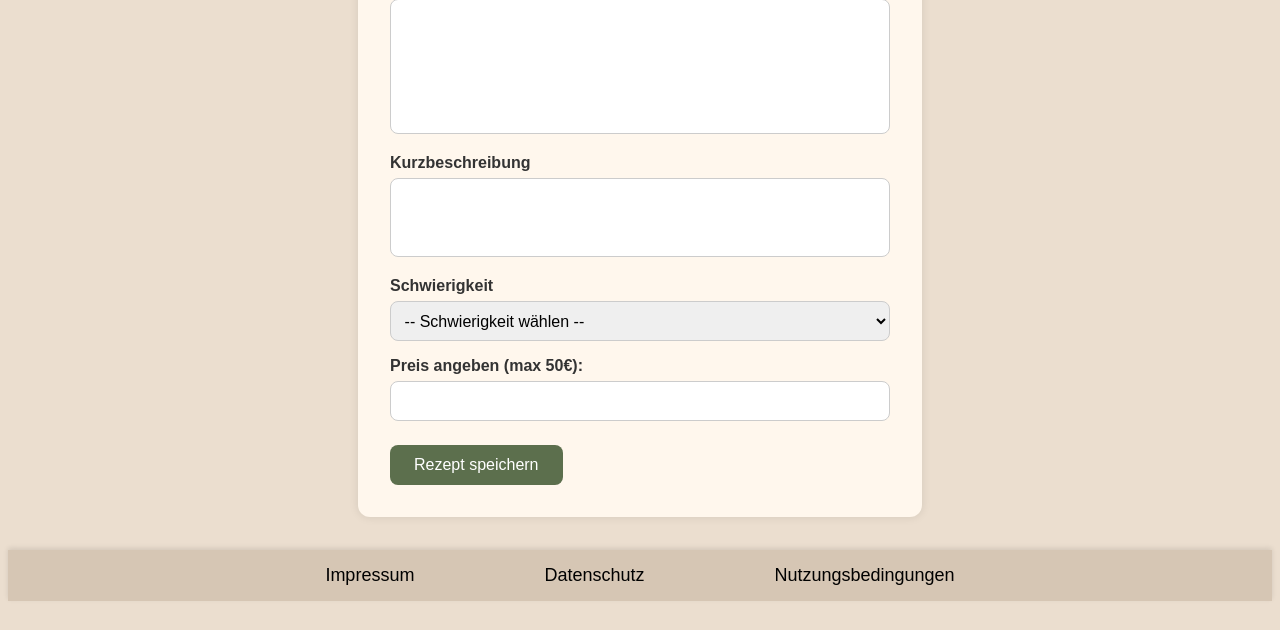
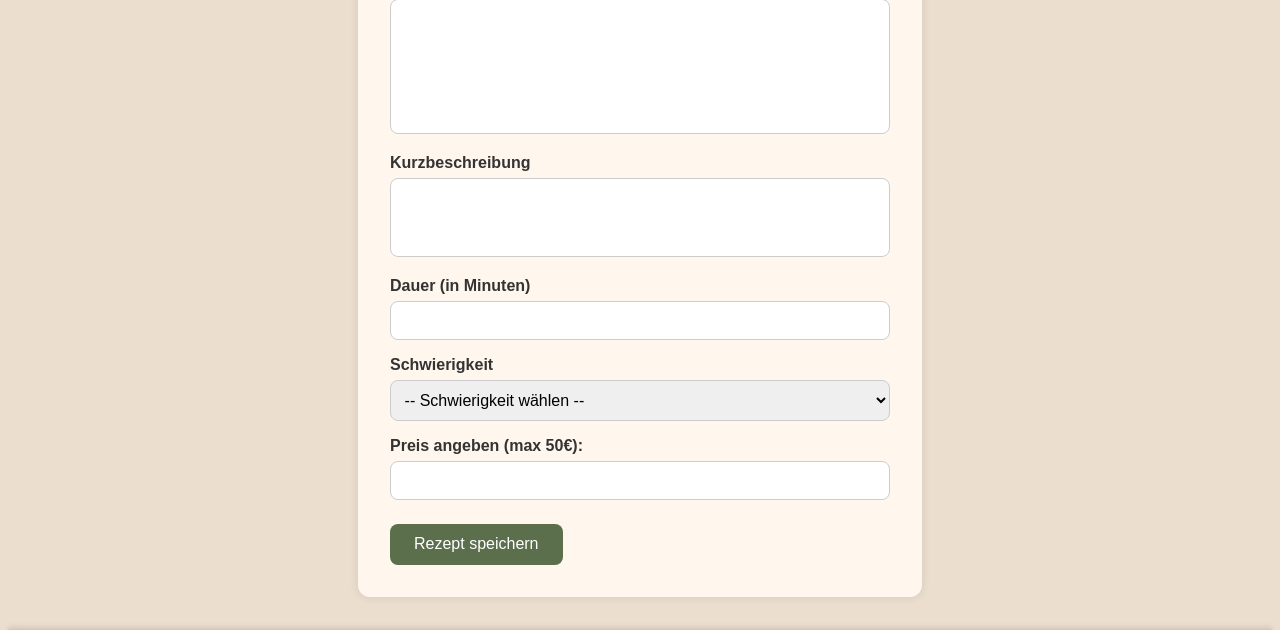
Before and after one commit to cln34/RezeptWebsite, a PHP site: page /rezeptErstellen.php in a window 1280 px wide. Shown: the part 546-1176 px from the top of the page. Before the commit the page ends 1147 px from the top, so only its background shows below. Run offline with PHP 8.4, Linux system fonts and the light colour scheme.

Commit message:
Eingabeelement für Dauer bei RezeptErstellen eingefügt

```diff
--- a/kommentare.php
+++ b/kommentare.php
@@ -40,7 +40,7 @@
 
       <form action="" method="post" class="kommentar-form">
       <label for="bewertung">Bewertung:</label>
-      <input type="text" id="bewertung" name="bewertung">
+      <input type="text" id="NameBewerter" placeholder="Name des Bewerters" name="NameBewerter">
         <div class="sterne-bewertung">
         <fieldset class="sterne-bewertung">
           <legend>Bewertung abgeben</legend>
--- a/rezeptErstellen.php
+++ b/rezeptErstellen.php
@@ -61,6 +61,9 @@
             <label for="beschreibung">Kurzbeschreibung</label>
             <textarea id="beschreibung" name="beschreibung" rows="3"></textarea>
 
+            <label for="dauer">Dauer (in Minuten)</label>
+            <input type="number" id="dauer" name="dauer" min="1" max="180" required />
+
             <label for="schwierigkeit">Schwierigkeit</label>
             <select id="schwierigkeit" name="schwierigkeit" required>
             <option value="" disabled selected>-- Schwierigkeit wählen --</option>
```
